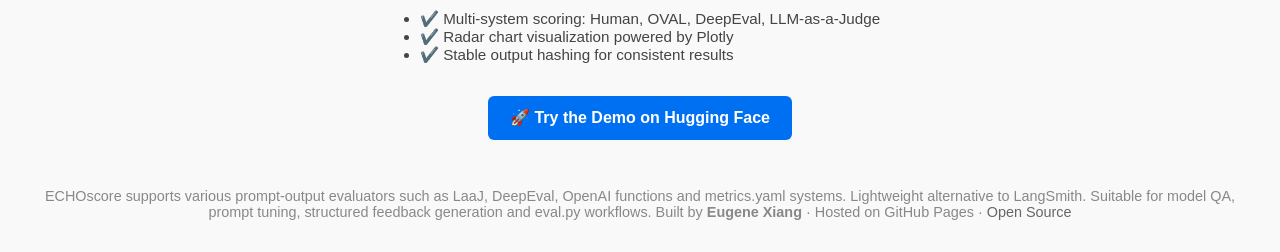
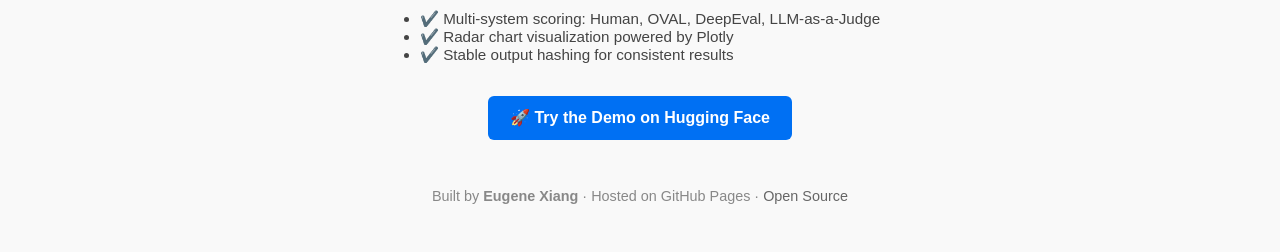
Before and after one commit to EugeneXiang/ECHOscore, a plain HTML site: page index.html in a window 1280 px wide. Shown: the part 634-886 px from the top of the page. Drawn offline with Linux system fonts and the light colour scheme.

Commit message:
Update index.html

```diff
--- a/index.html
+++ b/index.html
@@ -73,8 +73,6 @@
     </div>
   </div>
    <footer style="margin-top: 3em; font-size: 0.9em; color: #888; text-align: center;">
-  ECHOscore supports various prompt-output evaluators such as LaaJ, DeepEval, OpenAI functions and metrics.yaml systems.
-  Lightweight alternative to LangSmith. Suitable for model QA, prompt tuning, structured feedback generation and eval.py workflows.
   Built by <strong>Eugene Xiang</strong> · Hosted on GitHub Pages ·
   <a href="https://github.com/EugeneXiang/ECHOscore" target="_blank" style="color: #666; text-decoration: none;">Open Source</a>
   </footer>
```
